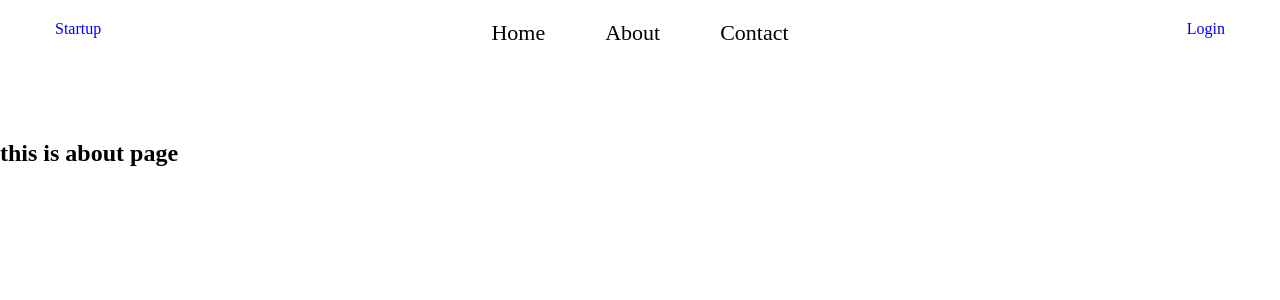
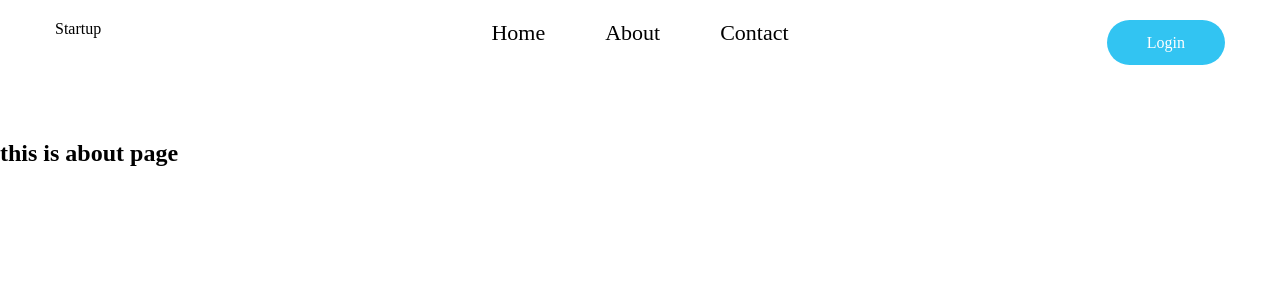
Before and after one commit to A1101101IR/Coinland.com, a React (Create React App) app: page /about in a window 1280 px wide. Shown: the top 300 px of the page. Built offline with nearby package versions, Linux system fonts and the light colour scheme.

Commit message:
test sass mixins

```diff
--- a/src/components/navbar.scss
+++ b/src/components/navbar.scss
@@ -1,3 +1,4 @@
+@import "../styles.scss";
 .navbar {
 	height: 100px;
 	display: flex;
@@ -7,6 +8,9 @@
 		width: 25%;
 		display: flex;
 		justify-content: start;
+		.logo {
+			color: rgb(0, 0, 0);
+		}
 	}
 	.nav-center {
 		width: auto;
@@ -15,6 +19,9 @@
 		width: 25%;
 		display: flex;
 		justify-content: end;
+		.login-btn {
+			@include buttonClass;
+		}
 		.open-btn {
 			display: none;
 		}
--- a/src/styles.scss
+++ b/src/styles.scss
@@ -30,8 +30,10 @@ $large: 1200px;
 	opacity: 0.8;
 	color: white;
 	font-size: 1rem;
-	position: relative;
 	transition: all 0.2s ease;
+	display: flex;
+	justify-content: center;
+	align-items: center;
 	&:hover {
 		background-color: $buttonColor;
 		opacity: 1;
@@ -48,8 +50,10 @@ $large: 1200px;
 	background-color: white;
 	color: $buttonColor;
 	font-size: 1rem;
-	position: relative;
 	transition: all 0.2s ease;
+	display: flex;
+	justify-content: center;
+	align-items: center;
 	&:hover {
 		opacity: 1;
 	}
```
